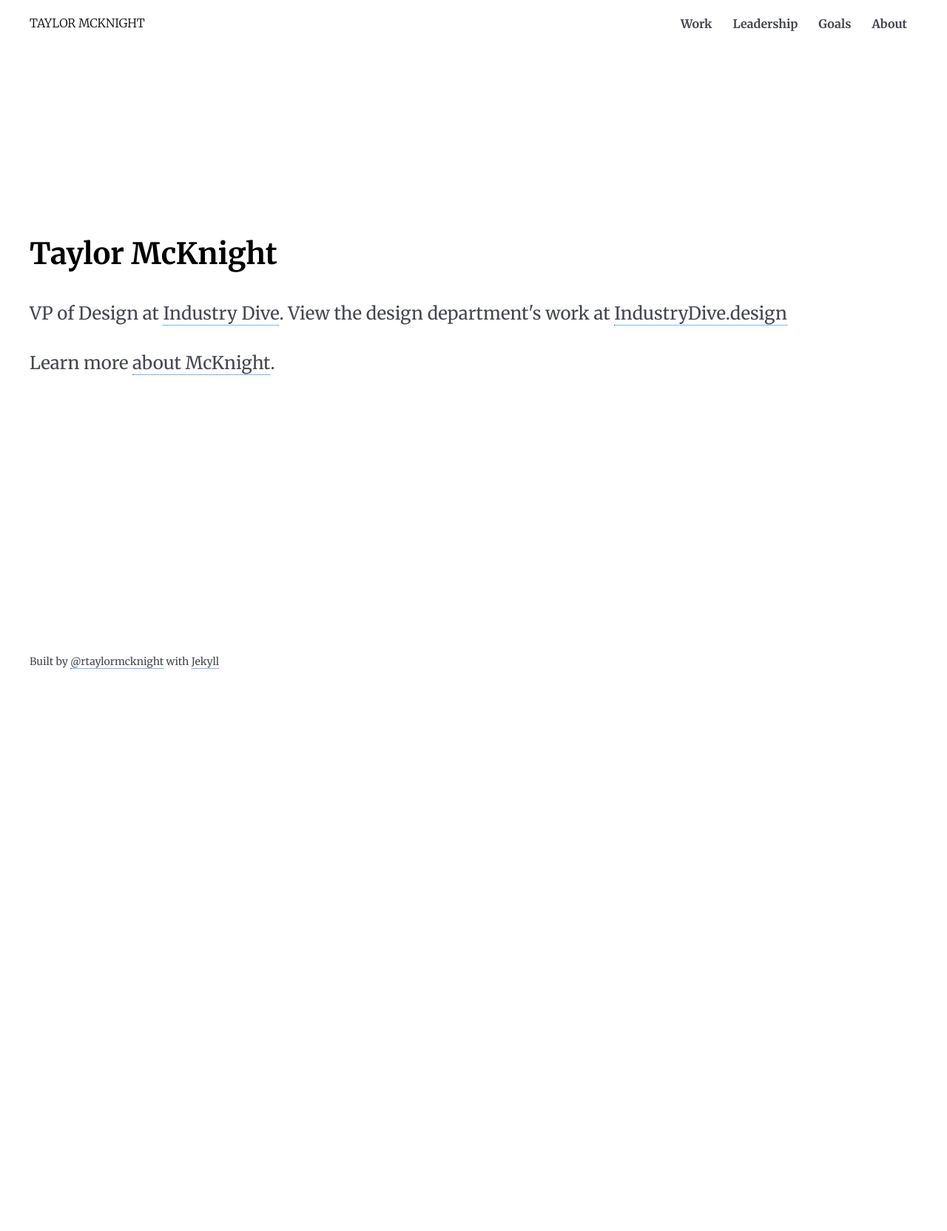
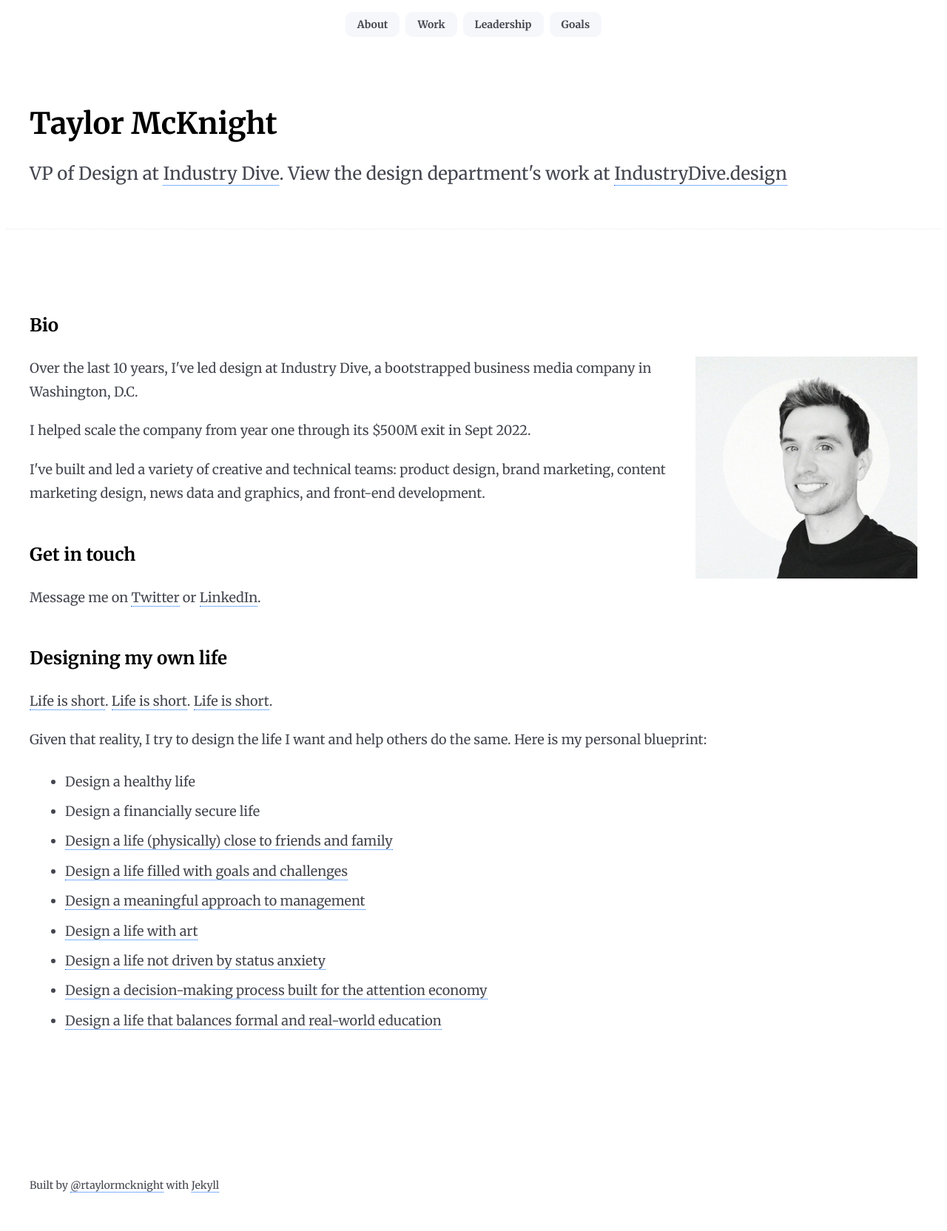
Before and after one commit to taylormcknight/taylormcknight, a Jekyll site: the page built from index.md, in a window 1280 px wide. Shown: the whole page at 74% size. Built offline with Jekyll 4.4.1, drawn with Linux system fonts in a browser that asks for light colours; some web fonts are replaced; before the commit the page ends 956 px from its top, so only the background shows below that.

Commit message:
updates styling

```diff
--- a/_includes/nav-desktop.html
+++ b/_includes/nav-desktop.html
@@ -1,6 +1,9 @@
 <nav class="top-nav-desktop">
-	<a href="{{ site.url }}" class="logo">Taylor McKnight</a>
+	<div class="top-nav-inner-wrapper">
 	<ul class="nav">
+		<li>
+			<a href="{{ site.url }}" {% if page.url == '' %}class="current"{% endif %}>About</a>
+		</li>
 		<li>
 			<a href="{{ site.url }}/highlights" {% if page.url == '/highlights' %}class="current"{% endif %}>Work</a>
 		</li>
@@ -10,20 +13,6 @@
 		<li>
 			<a href="{{ site.url }}/goals" {% if page.url == '/goals' %}class="current"{% endif %}>Goals</a>
 		</li>
-		<li>
-			<a href="{{ site.url }}/about" {% if page.url == '/about' %}class="current"{% endif %}>About</a>
-		</li>
 	</ul>
-<div id="myNav" class="overlay">
-		<!-- Button to close the overlay navigation -->
-		<a href="javascript:void(0)" class="closebtn" onclick="closeNav()">&times;</a>
-		<!-- Overlay content -->
-		<div class="overlay-content">
-			<a href="{{ site.url }}/highlights">Work</a>
-			<a href="{{ site.url }}/leadership">Leadership</a>
-			<a href="{{ site.url }}/goals">Goals</a>
-			<a href="{{ site.url }}/about">About</a>
-		</div>
-	</div>
-	<span onclick="openNav()" class="mobile-menu-btn logo">&#9776;</span>
+</div>
 </nav>
--- a/index.md
+++ b/index.md
@@ -7,16 +7,56 @@ og_description: I started and lead the design team at Industry Dive, a high-grow
 og_image: /media/img/about/mcknight_headshot.jpg
 og_type: website
 ---
-<section class="" style="margin-top:20vh;">
-	<section class="grid page-header">
-		<div class="full-width">
-			<h1>{{ page.title }}
-			</h1>
-			<p>VP of Design at <a href="https://www.industrydive.com/">Industry Dive</a>. View the design department's work at <a href="https://industrydive.design/">IndustryDive.design</a></p>
-			<p>Learn more <a href="{{ site.url }}/about">about McKnight</a>.</p>
-		</div>
-	</section>
+<section class="grid page-header">
+	<div class="full-width">
+		<h1>{{ page.title }}</h1>
+		<p>VP of Design at <a href="https://www.industrydive.com/">Industry Dive</a>. View the design department's work at <a href="https://industrydive.design/">IndustryDive.design</a></p>
+	</div>
 </section>
+<section class="inner-section-wrapper">
+
+
+<h2>Bio</h2>
+<img src="{{ site.url }}/media/img/about/headshot-2022.jpg" class="headshot">
+<p>Over the last 10 years, I've led design at Industry Dive, a bootstrapped business media company in Washington, D.C.<p>
+
+<p>I helped scale the company from year one through its $500M exit in Sept 2022.</p>
+
+<p>I've built and led a variety of creative and technical teams: product design, brand marketing, content marketing design, news data and graphics, and front-end development.</p>
+
+<h2>Get in touch</h2>
+
+<p>Message me on <a href="https://www.twitter.com/rtaylormcknight">Twitter</a> or <a href="https://www.linkedin.com/in/rtaylormcknight/">LinkedIn</a>.</p>
+
+<!--
+<h2>My story</h2>
+
+<p>While studying the impact of the internet on society at the London School of Economics, I was inspired to jump from the social sciences to the startup world. After completing my MSc in Global Politics, I joined <a href="https://www.industrydive.com/">Industry Dive</a>, an 11-month-old business media company, as <a href="{{ site.baseurl }}{% link _posts/startup/2018-02-05-startupjob.md %}"> employee #5</a> and taught myself the fundamentals of design and front-end development.</p>
+
+<p>From 2012 to the present, I built out a twenty-two member multi-disciplinary and global <a href="https://industrydive.design/">design department</a>, helping scale the company to 12M+ readers, $100M+ in revenue and 400+ full-time employees.<p>
+<p>Over those 10 years, I have been responsible for the following areas of work: UX design, UI design, front-end design/development, editorial graphics, photo journalism and graphic design. I also co-led product management with C-suite for the first 5-6 years.</p>-->
+
+
+<h2>Designing my own life</h2>
+
+<p><a href="https://waitbutwhy.com/2015/12/the-tail-end.html">Life is short</a>. <a href="http://paulgraham.com/vb.html">Life is short</a>. <a href="https://pbs.twimg.com/media/D0ozXWfXQAEwFtB.jpg:large">Life is short</a>.</p>
+
+<p>Given that reality, I try to design the life I want and help others do the same. Here is my personal blueprint:</p>
+
+<ul>
+	<li>Design a healthy life</li>
+	<li>Design a financially secure life</li>
+	<li><a href="https://pbs.twimg.com/media/D0os5CVW0AABVFN.jpg:large">Design a life (physically) close to friends and family</a></li>
+	<li><a href="{{ site.url }}/goals">Design a life filled with goals and challenges</a></li>
+	<!--<li>Design a life filled with extraordinary stories</li>-->
+	<li><a href="{{ site.baseurl }}{% link _posts/essays/2020-11-19-wellbeing.md %}">Design a meaningful approach to management</a></li>
+	<li><a href="{{ site.url }}/art">Design a life with art</a></li>
+	<!--<li>Design a life in multiple cities</li>
+	<li>Design a home that increases wellbeing</li>-->
+	<li><a href="https://www.youtube.com/watch?v=t1MqJPHxy6g">Design a life not driven by status anxiety</a></li>
+	<li><a href="https://scottbarrykaufman.com/podcast/maximizing-satisficing-and-the-paradox-of-choice-with-barry-schwartz/">Design a decision-making process built for the attention economy</a></li>
+	<li><a href="{{ site.baseurl }}{% link _posts/startup/2015-06-06-school-vs-on-job.md %}">Design a life that balances formal and real-world education</a></li>
+</ul>
 <!--
 <section class="grid">
 	<div class="full-width">
--- a/scss/_article.scss
+++ b/scss/_article.scss
@@ -1,4 +1,5 @@
 .article {
+	margin-top: 2rem;
 	padding: 1rem;
 	font-family: 'Merriweather', serif;
 	h1 {
--- a/stylesheets/app.css
+++ b/stylesheets/app.css
@@ -382,13 +382,13 @@ p a, li a, blockquote a {
   color: #44464f; }
 
 p {
-  margin-bottom: 1.5rem; }
+  margin-bottom: 1.25rem; }
 
 li {
   margin-bottom: .5rem; }
 
 h1, h2, h3, h4, h5, h6 {
-  font-family: 'Merriweather', serif; }
+  line-height: 1.3; }
 
 img {
   max-width: 100%; }
@@ -411,7 +411,7 @@ a:hover {
 h1 {
   font-size: 2rem;
   font-weight: 600;
-  line-height: 1.6; }
+  line-height: 1.3; }
 
 h2, h3, h4 {
   font-weight: 600;
@@ -628,7 +628,9 @@ blockquote:before {
     font-size: 1.125rem; }
 
   h1 {
-    font-size: 2.5rem; }
+    font-weight: 700;
+    font-size: 2.5rem;
+    margin: 1rem 0 1.25rem 0; }
 
   h2, h3 {
     font-size: 1.5rem; }
@@ -656,6 +658,7 @@ blockquote:before {
     max-width: 300px;
     margin: 0 0 2rem 2rem; } }
 .article {
+  margin-top: 2rem;
   padding: 1rem;
   font-family: 'Merriweather', serif; }
 .article h1 {
@@ -750,8 +753,8 @@ main {
   margin: 0 auto; }
 
 .inner-section-wrapper {
-  max-width: 720px;
-  margin: 0 auto;
+  max-width: 1200px;
+  margin: 3rem auto;
   padding: 1rem; }
 
 .grid {
@@ -767,7 +770,7 @@ main {
   font-size: 1.5rem;
   margin: 0;
   display: inline;
-  color: #2c59b4;
+  color: #f5f7f8;
   padding-top: 1rem;
   border-top: solid 2px; }
 
@@ -799,7 +802,8 @@ main {
   grid-column-start: span 12;
   transition: all .2s ease;
   width: 100%;
-  border-bottom: solid 1px #c3cace; }
+  border-bottom: solid 1px #e6ebee;
+  border-bottom-style: dotted; }
 .grid-wrapper.feed article:last-of-type, .grid-wrapper.feed .figure-wrapper:last-of-type {
   border: none; }
 .grid-wrapper.feed figure {
@@ -808,7 +812,9 @@ main {
   margin: 0; }
 
 .page-header {
-  margin-top: 5vh !important; }
+  margin-top: 5vh !important;
+  border-bottom: solid 1px #e6ebee;
+  border-bottom-style: dotted; }
 
 @media (min-width: 600px) {
   .page-header li, .page-header p {
@@ -826,14 +832,13 @@ main {
   .grid-wrapper h3 {
     font-size: 1.5rem; }
   .grid-wrapper.feed article img, .grid-wrapper.feed .figure-wrapper img, .grid-wrapper.tiles article img, .grid-wrapper.tiles .figure-wrapper img {
-    border: solid 1px #ccc; }
+    border: solid 1px #f5f7f8;
+    border-radius: 20px; }
   .grid-wrapper.feed article a img, .grid-wrapper.feed .figure-wrapper a img, .grid-wrapper.tiles article a img, .grid-wrapper.tiles .figure-wrapper a img {
     transition-timing-function: ease-in;
     transition: .25s; }
   .grid-wrapper.feed article a img:hover, .grid-wrapper.feed .figure-wrapper a img:hover, .grid-wrapper.tiles article a img:hover, .grid-wrapper.tiles .figure-wrapper a img:hover {
-    -webkit-box-shadow: 3px 3px 30px -2px rgba(153, 153, 153, 0.5);
-    -moz-box-shadow: 3px 3px 30px -2px rgba(153, 153, 153, 0.5);
-    box-shadow: 3px 3px 30px -2px rgba(153, 153, 153, 0.5);
+    box-shadow: rgba(0, 0, 0, 0.16) 0px 1px 4px;
     -webkit-transform: translateY(-2px);
     transform: translateY(-2px); }
   .grid-wrapper.feed article {
@@ -925,42 +930,51 @@ main {
     width: 50% !important; }
   #mc_embed_signup input.button {
     width: 50% !important; } }
-.top-nav-desktop {
-  padding: 1rem; }
-
 .logo {
-  display: inline-block;
-  font-size: 1rem;
-  font-weight: 100;
+  display: block;
+  font-size: 1.5rem;
+  font-weight: 800;
   border: none;
   color: #000;
-  margin-top: .375rem;
-  text-transform: uppercase; }
+  font-family: merriweather;
+  margin: .5rem auto .75rem auto; }
 .logo:hover {
   text-decoration: none; }
 
-@media (min-width: 600px) {
 .top-nav-desktop {
-    padding: 1rem 2rem;
-    margin: 0 auto 0rem auto;
-    max-width: 1200px; }
+  margin: 1rem auto 0rem auto;
+  max-width: 1200px;
+  display: flex;
+  justify-content: center; }
+.top-nav-desktop .top-nav-inner-wrapper {
+  text-align: center;
+  width: 100%; }
 .top-nav-desktop ul {
   display: flex;
-    margin-top: 0rem;
-    float: right; }
+  justify-content: center;
+  margin: 0 auto; }
 .top-nav-desktop ul li {
   display: inline-block;
-    margin: 0 .875rem; }
+  margin: 0 .5rem 0 0; }
 .top-nav-desktop ul li a {
   font-weight: 600;
-    font-size: 1rem;
-    padding: 0;
-    border: none; }
+  font-size: .875rem;
+  background: #f5f7fb;
+  padding: .5rem 1rem;
+  border-radius: 10px;
+  border: none;
+  transition: all 0.1s ease-out 0s; }
 .top-nav-desktop ul li a.current {
-    color: #3300FF; }
+  color: #ebeff7; }
+.top-nav-desktop ul li a:hover {
+  filter: brightness(0.99);
+  color: #000; }
+.top-nav-desktop ul li:last-of-type {
+  margin: 0; }
 
 .header {
-    display: block; } }
+  display: block; }
+
 @media (max-width: 800px) {
   .overlay {
     /* Height & width depends on how you want to reveal the overlay (see JS below) */
@@ -1031,12 +1045,6 @@ main {
     font-size: 40px;
     top: 15px;
     right: 35px; } }
-@media (max-width: 800px) {
-  .top-nav-desktop .nav {
-    display: none; }
-
-  .hide-mobile {
-    display: none; } }
 @media (min-width: 800px) {
   #myNav, .mobile-menu-btn {
     display: none; } }
```
Also changed, not shown: goals.md (+1 -1 lines), highlights.md (+4 -1 lines), leadership.md (+4 -1 lines), scss/_global.scss (+5 -3 lines), scss/_grid.scss (+10 -8 lines), scss/_nav.scss (+28 -18 lines), scss/_overlaymenu.scss (+1 -6 lines), 1 other file. Lines whose indentation alone changed are shown as unchanged.
